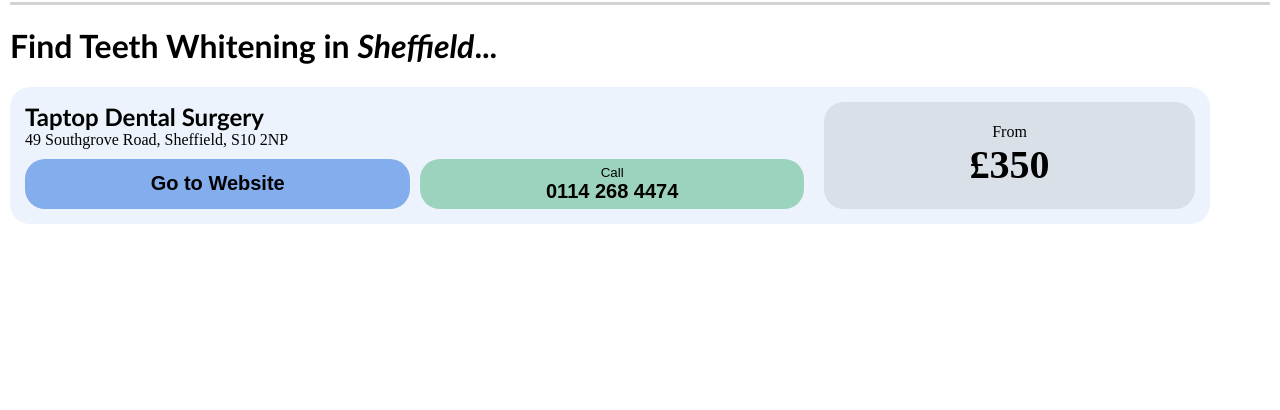
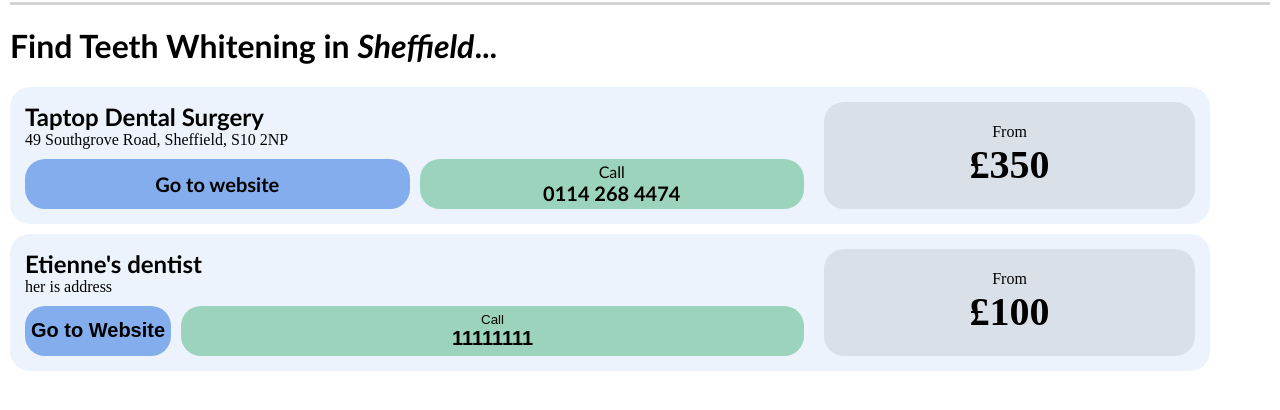
Before and after one commit to EtienneS-G/findasmile, a plain HTML site: page index.html in a window 1280 px wide. Shown: the part 112-522 px from the top of the page. Drawn offline with Linux system fonts and the light colour scheme.

Commit message:
styling done

```diff
--- a/index.html
+++ b/index.html
@@ -6,6 +6,7 @@
     <meta name="viewport" content="width=device-width, initial-scale=1.0">
     <title>Find A Smile - Sheffield</title>
     <link href="./style.css" rel="stylesheet"></style>
+    <script src="./script.js" defer></script>
 </head>
 <body>
     <div class="navBar">
@@ -14,7 +15,7 @@
     <div class="textSection">
         <h1>Find Teeth Whitening in <em>Sheffield</em>...</h1>
     </div>
-    <div class="contentSection">
+    <div class="content">
         <div class="dentistListing">
             <div class="info">
                 <div>
@@ -22,13 +23,11 @@
                     <p>49 Southgrove Road, Sheffield, S10 2NP</p>
                 </div>
                 <div class="buttons">
-                    <button class="cta website">
-                        <h4>Go to Website</h4>
-                    </button>
-                    <button class="cta telephone">
+                    <a href="https://taptonville.dentalpartners.co.uk/" class="cta website"><h4>Go to website</h4></a>
+                    <a href="tel:+447528442406" class="cta telephone">
                         <p>Call</p>
                         <h4>0114 268 4474</h4>
-                    </button>
+                    </a>
                 </div>
             </div>
             <div class="price">
--- a/script.js
+++ b/script.js
@@ -1,4 +1,4 @@
-// Creating the JS object to work from - NOTE prices are made up for testing//
+// Creating the JS object to work from - NOTE prices are made up for testing //
 
 const dentists = [
     {
@@ -6,7 +6,7 @@ const dentists = [
         phoneNumber: "0114 399 0888",
         address: "1 Taptonville Road, Broomhill, SHEFFIELD, S10 5BQ",
         websiteURL: "https://taptonville.dentalpartners.co.uk/",
-        whitenPrice: 350,
+        whitenPrice: 250,
 
     },
     {
@@ -26,3 +26,52 @@ const dentists = [
 
     }
 ]
+
+// Sorts the array of dentist objects by their price in ascending order //
+
+dentists.sort((a,b) => {
+    return a.whitenPrice - b.whitenPrice
+})
+
+// Looping through the array to create a listing for each object in the array //
+
+
+const createListing = function(name, phoneNumber,address, websiteURL, whitenPrice) {
+    // Selecting the parent node
+    const contentSection = document.querySelector(".content")
+    console.log(contentSection)
+    //Creating the div that will contain the HTML
+    const listing = document.createElement("div")
+    listing.classList.add("dentistListing")
+
+    //Creating the HTML to go inside that div
+    let htmlBlock =
+    `<div class="info">
+        <div>
+            <h2>${name}</h2>
+            <p>${address}</p>
+        </div>
+        <div class="buttons">
+            <a href="${websiteURL}"><button class="cta website">
+                <h4>Go to Website</h4>
+            </button></a>
+            <button class="cta telephone">
+                <p>Call</p>
+                <h4>${phoneNumber}</h4>
+            </button>
+        </div>
+    </div>
+    <div class="price">
+        <p1>From</p1>
+        <h3>£${whitenPrice}</h3>
+    </div>`
+
+    // Putting the HTML inside the div
+    listing.innerHTML = htmlBlock
+    console.log(listing)
+    console.log(contentSection)
+    // Appending the HTML block to the parent node
+    contentSection.appendChild(listing)
+}
+
+createListing("Etienne's dentist","11111111", "her is address","https//www.youtube.com",100)
--- a/style.css
+++ b/style.css
@@ -22,7 +22,7 @@ img{
 /* Styling for the text content section */
 
 
-h1, h2 {
+h1, h2, a {
     font-family:'Gill Sans', 'Gill Sans MT', Calibri, 'Trebuchet MS', sans-serif;
 }
 
@@ -31,7 +31,7 @@ h1, h2 {
 
 }
 
-.contentSection{
+.content{
     margin: 10px;
     max-width: 1200px;
 }
@@ -44,6 +44,7 @@ h1, h2 {
     border-radius: 20px;
     display: flex;
     justify-content: space-between;
+    margin-bottom: 10px;
 }
 
 h2, h4 {
@@ -84,6 +85,7 @@ p {
     border-radius: 20px;
     flex-grow: 1;
     margin: 10px 10px 0px 0px;
+    flex-basis: 50%;
 }
 
 .info {
@@ -103,10 +105,20 @@ p {
     justify-content: center;
     flex-direction: column;
     align-items: center;
+    flex-grow: 1
 }
 
 h4 {
     font-size: 20px;
+    text-align: center;
+}
+
+a {
+    display: flex ;
+    text-decoration: none;
+    color: black;
+    justify-content: center;
+    align-items: center;
 }
 
 @media only screen and (max-width: 550px){
```
